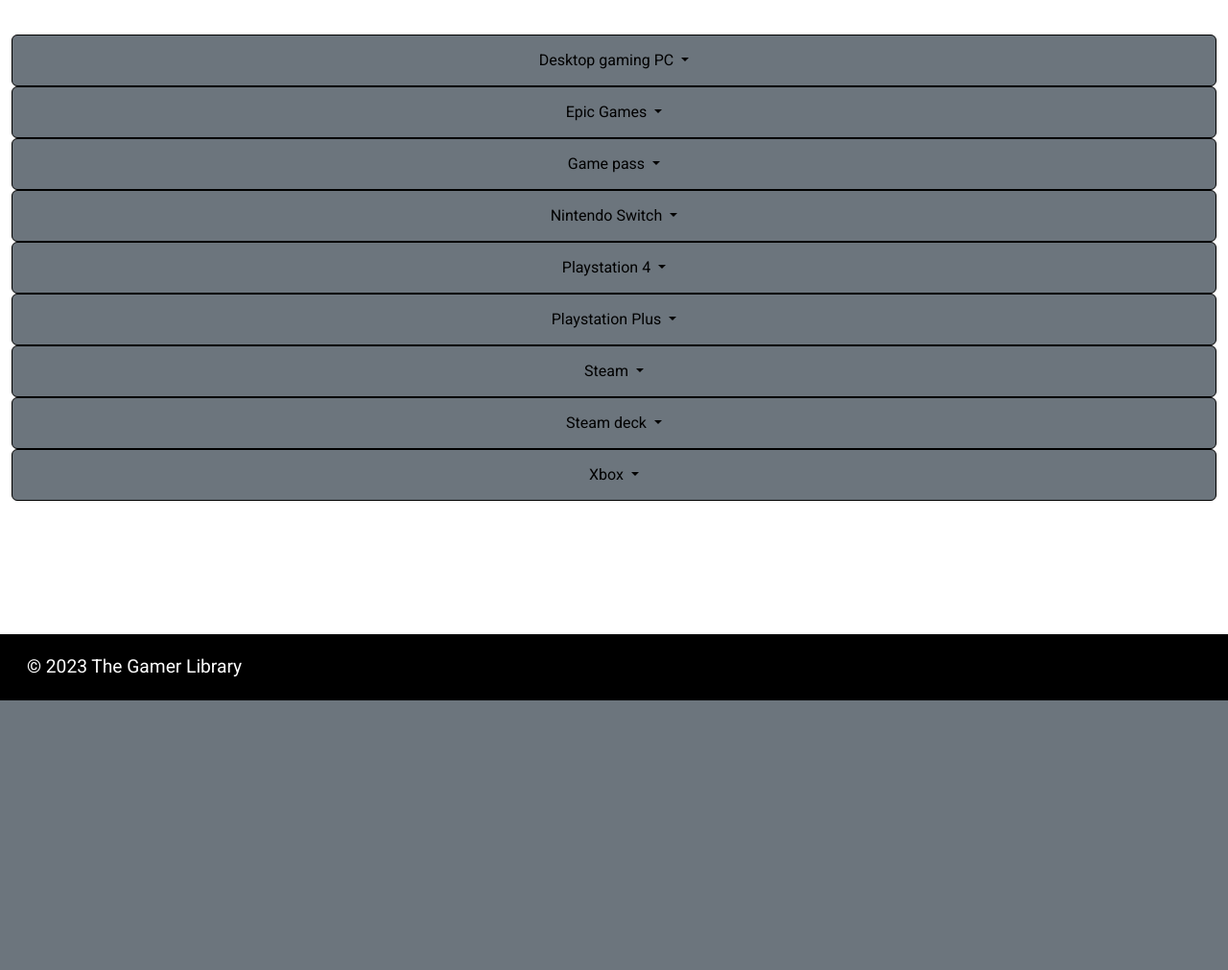
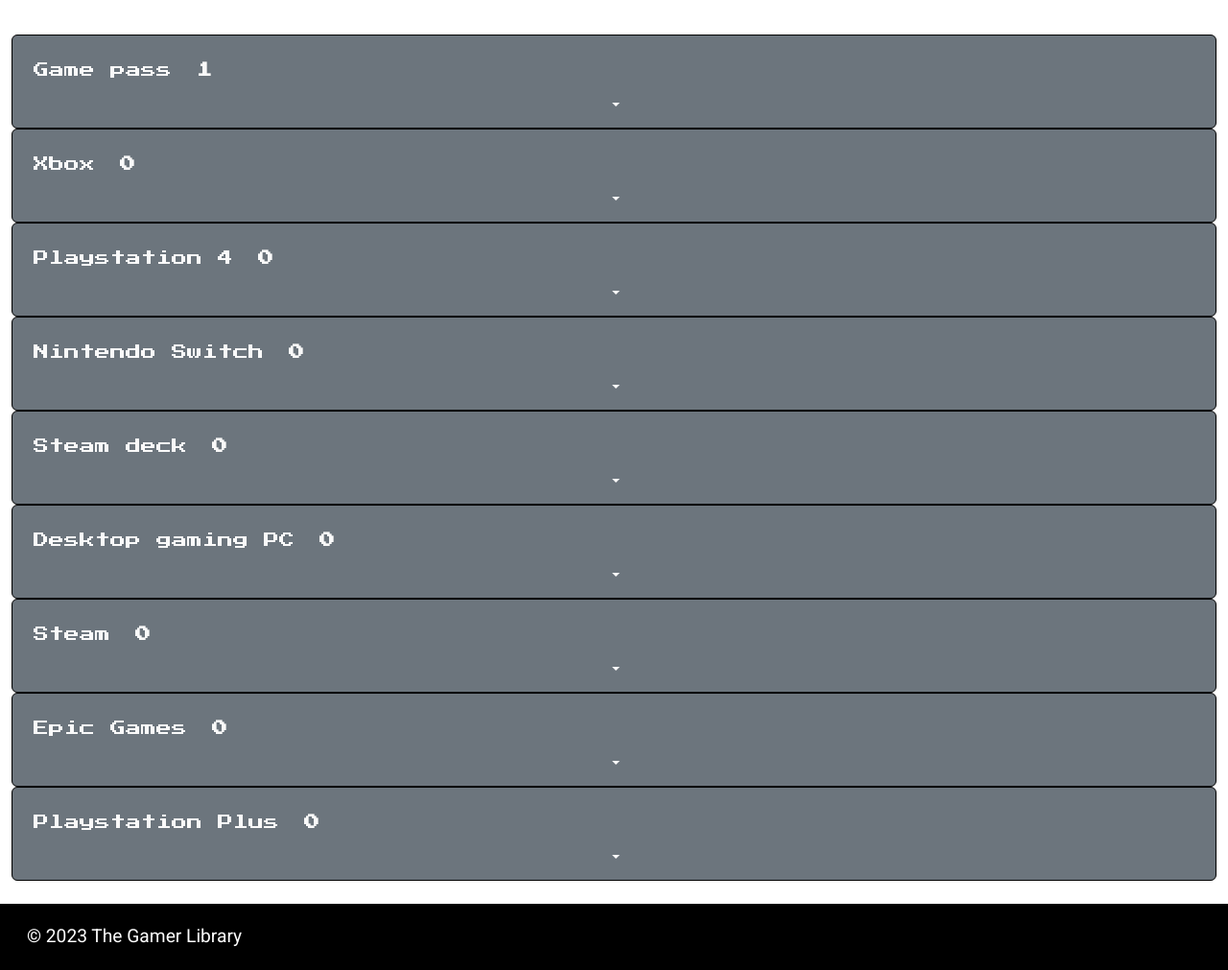
Before and after one commit to AngeloGaeta1990/The-Gamer-Library, a Django app: page / in a window 1280 px wide. Shown: the part 70-1081 px from the top of the page at 96% size. Before the commit the page ends 800 px from the top, so only its background shows below. Run offline with Django 5.2, Linux system fonts and the light colour scheme; data comes from the database, SQL or seed files in the repository; tables that the repository leaves empty hold one stand-in row (values such as "Sample post"); grey boxes marked "Sample" are stand-in pictures.

Commit message:
feat: add game list to index.html

```diff
--- a/library/models.py
+++ b/library/models.py
@@ -21,21 +21,21 @@
     name = models.CharField(max_length=255)
     user_score = models.IntegerField(null=True,  blank=True, validators=[MaxValueValidator(100)])
     metacritic_score = models.IntegerField( null=True,  blank=True, validators=[MaxValueValidator(100)])
-    game_image = models.ImageField(null=True,  blank=True)
+    image = models.ImageField(null=True,  blank=True)
     user_review = models.TextField(null=True,  blank=True)
     genres = models.CharField(max_length=255,  blank=True, null=True)
     release_date = models.DateField(null=True,  blank=True)
     completion_date = models.DateField(null=True, auto_now_add=True,  blank=True)
     hours_spent = models.IntegerField(null=True, blank=True)
     developer = models.CharField(max_length=255, null=True,  blank=True)
-    platform = models.ForeignKey('Platform',  on_delete=models.SET_NULL, blank=True, null=True, )
+    platform = models.ForeignKey('Platform',  on_delete=models.SET_NULL, blank=True, null=True, related_name='games_platform')
 
     class Meta:
         unique_together = ('name', 'platform')
         ordering = ["platform"]
 
     def __str__(self):
-        return self.game_name
+        return self.name
 
 
 class WishList(models.Model):
@@ -70,10 +70,8 @@
     name = models.CharField(max_length=255)
     category = models.CharField(max_length=10, choices=PLATFORM_CHOICES, null=False, blank=False)
     image = models.ImageField(null=True,  blank=True)
-    games = models.ForeignKey('Game', on_delete=models.CASCADE, blank=True, null=True, related_name='platform_games' )
-    wishlists = models.ForeignKey('WishList', on_delete=models.CASCADE,  blank=True, null=True, related_name='platform_wish_list')
     box_color = ColorField(null=True,  blank=True)
-    font_color = ColorField(null=True,  blank=True, default='#000000')
+    font_color = ColorField(null=True,  blank=True, default='#fafafa')
 
     class Meta:
         ordering = ["name"]
--- a/library/templates/library/index.html
+++ b/library/templates/library/index.html
@@ -4,17 +4,37 @@
 
 {% block content %}
 <div class="container no-margin full-width">
-    {% for platform in object_list %}
+  {% for platform in object_list %}
     <div class="row">
       <div class="col-12">
         <div class="dropdown mt-3 h-100 w-100">
-          <button class="btn btn-secondary dropdown-toggle btn-block h-100 w-100 no-margin btn-border platform-button" data-boxcolor="{{platform.box_color}}" data-fontcolor="{{platform.font_color}}" type="button" id="platformDropdown{{ forloop.counter }}" data-toggle="dropdown" aria-haspopup="true" aria-expanded="false">
-            {{ platform.name }}
+          <button class="btn btn-secondary dropdown-toggle btn-block h-100 w-100 no-margin btn-border platform-button start-to-play-font" data-boxcolor="{{platform.box_color}}" data-fontcolor="{{platform.font_color}}" type="button" id="platformDropdown{{ forloop.counter }}" data-toggle="dropdown" aria-haspopup="true" aria-expanded="false">
+            <div class="d-flex align-items-center">
+              {% if platform.image %}
+                <img src="{{ platform.image.url }}" alt="{{ platform.name }} Image" class="platform-image mr-2">
+              {% endif %}
+              <div class="mr-3 plaform-name-spacing">
+                {{ platform.name }}
+                <span class="games-count"> {{ platform.game_count }}</span>
+              </div>
+            </div>
           </button>
           <div class="dropdown-menu full-width" aria-labelledby="platformDropdown{{ forloop.counter }}">
-            {% for game in platform.games %}
-              <a class="dropdown-item" href="#">{{ game }}</a>
-            {% endfor %}
+            {% if platform.games_platform.all %}
+              {% for game in platform.games_platform.all %}
+                <div class="game-details">
+                  {% if game.image %}
+                    <img src="{{ game.image.url }}" alt="{{ game.name }} Image" class="game-image mr-2">
+                  {% endif %}
+                  <div class="game-info">
+                    <p class="game-name">{{ game.name }}</p>
+                    <p class="user-score">User Score: {{ game.user_score }}</p>
+                  </div>
+                </div>
+              {% endfor %}
+            {% else %}
+              <p>No games available</p>
+            {% endif %}
           </div>
         </div>
       </div>
@@ -25,4 +45,5 @@
 <script src="../../../static/js/jquery-3.7.1.min.js"></script>
 <script src="{% static '../../../../../static/js/script.js' %}"></script>
 
+
 {% endblock %}
--- a/library/views.py
+++ b/library/views.py
@@ -1,7 +1,8 @@
 from django.shortcuts import render
 from django.views import generic
+from django.db import models
 from .models import Platform
-
+from. models import Game
 
 # Create your views here.
 class PlatformList(generic.ListView):
@@ -10,4 +11,5 @@
 
     def get_queryset(self):
         # Query all platform instances, including subclasses
-        return Platform.objects.all()
+        # return Platform.objects.all()
+        return Platform.objects.annotate(game_count=models.Count('games_platform')).all()
--- a/static/css/style.css
+++ b/static/css/style.css
@@ -24,9 +24,6 @@
 /*______________________ Base.html______________________*/
 
 
-.project_name {
-    font-family: 'Press Start 2P', sans-serif;
-}
 
 nav {
     animation: borderAnimation 30s infinite; /* Choose your desired color, #28a745 is Bootstrap's success color */
@@ -49,7 +46,7 @@
 }
 
 footer {
-    margin: 0;
+    margin-top: 40px;
     flex-shrink: 0; /* Do not shrink the footer */
     background-color: #000; /* Set background color to black */
     color: #fff; /* Set text color to white */
@@ -78,3 +75,43 @@
  .btn-border {
     border: 1px solid #000; /* Specify the color and style of the border */
 }
+
+.start-to-play-font {
+   font-family: 'Press Start 2P', sans-serif;
+}
+
+.platform-image {
+    height: 80px;
+    width: 80px;
+    margin: 5px;
+    padding: 5px;
+}
+
+.plaform-name-spacing {
+    margin: 5px;
+    padding: 5px;
+}
+
+
+.games-count {
+    margin-left: 10px;
+    font-weight: bold;
+  }
+
+  .game-details {
+    display: flex;
+    align-items: center;
+    border: 1px solid #ccc;
+    padding: 10px;
+    margin-top: 10px;
+  }
+
+  .game-image {
+    max-width: 200px;
+    max-height: 200px;
+    margin-right: 10px;
+  }
+
+  .game-info {
+    flex-grow: 1;
+  }
--- a/static/js/script.js
+++ b/static/js/script.js
@@ -4,6 +4,13 @@
         let fontColor = $(this).data('fontcolor')
         $(this).css('background-color', boxColor);
         $(this).css('color', fontColor);
+
+         // Add click event handler for each platform button
+        $(this).on('click', function () {
+            // Toggle the visibility of the corresponding game menu
+            let dropdownMenu = $(this).next('.dropdown-menu');
+            dropdownMenu.toggle();
+        });
     });
 
 });
--- a/templates/base.html
+++ b/templates/base.html
@@ -15,7 +15,7 @@
 <body>
     <nav class="navbar navbar-expand-md navbar-dark bg-dark" aria-label="Fourth navbar example">
         <div class="container-fluid">
-            <a class="navbar-brand project_name" href="#">The Gamer Library</a>
+            <a class="navbar-brand project_name start-to-play-font" href="#">The Gamer Library</a>
             <button class="navbar-toggler" type="button" data-bs-toggle="collapse" data-bs-target="#navbarsExample04" aria-controls="navbarsExample04" aria-expanded="false" aria-label="Toggle navigation">
                 <span class="navbar-toggler-icon"></span>
             </button>
```
Also changed, not shown: library/admin.py (+10 -10 lines), README.md, library/migrations/0004_remove_platform_games_remove_platform_wishlists_and_more.py (added), library/migrations/0005_alter_platform_font_color.py (added), library/migrations/0006_rename_game_image_game_image.py (added).
